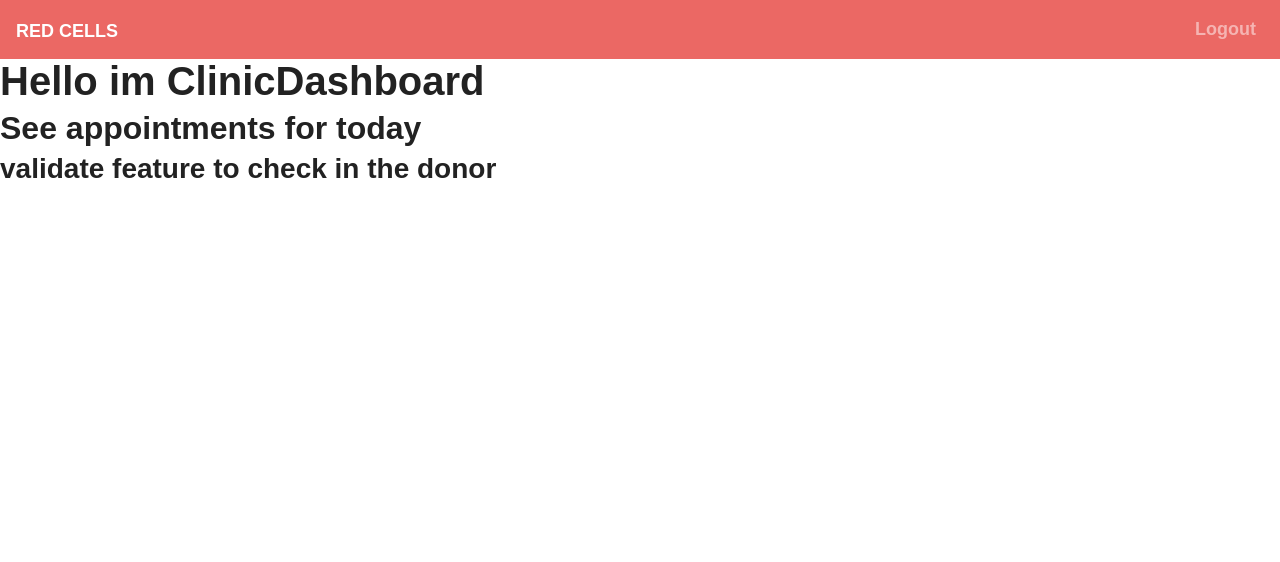
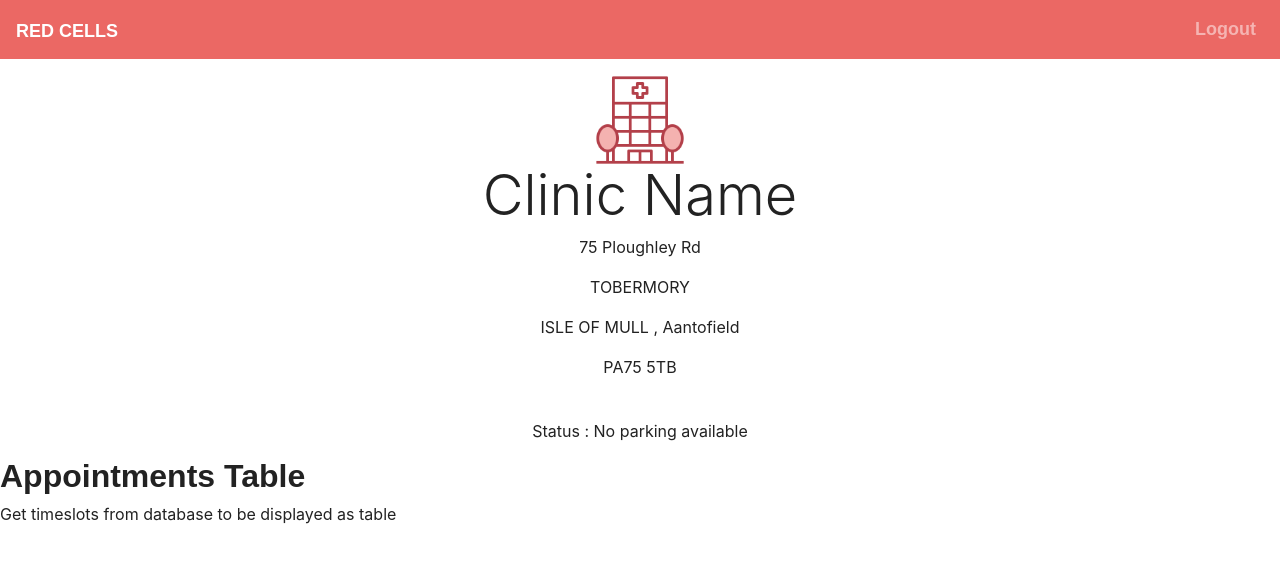
Before and after one commit to hjc86/blood_app, a React (Create React App) app in the folder frontend/: page /clinic-dashboard in a window 1280 px wide. Shown: the top 562 px of the page. Built offline with nearby package versions, Linux system fonts and the light colour scheme; a web font is replaced by a local one.

Commit message:
clinic card on dashboard

```diff
--- /dev/null
+++ b/frontend/src/components/clinic_appointments.js
@@ -0,0 +1,54 @@
+import React from 'react';
+import { connect } from 'react-redux';
+
+import clinic from "../img/hospital.png";
+
+
+
+class ClinicAppointments extends React.Component {
+    constructor(props) {
+        super(props);
+        this.state = {
+            "address": {
+                "address_line_1": "75  Ploughley Rd",
+                "address_line_2": "TOBERMORY",
+                "city": "ISLE OF MULL",
+                "county": "Aantofield",
+                "postcode": "PA75 5TB"
+            },
+            "requirements": "No parking available",
+            "timeslots": {"Monday": [["10:00","13:00"],["14:00","17:00"]],
+                        "Tuesday": [["09:00","13:00"],["14:00","17:00"]],
+                        "Wednesday": [["09:00","13:00"],["14:00","17:00"]],
+                        "Thursday": [["09:00","13:00"],["14:00","17:00"]],
+                        "Friday": [["09:00","13:00"],["14:00","17:00"]]}
+        };
+    };
+
+
+
+    render() {
+        return (
+            <div>
+            <div className="m-3 justify-content-center text-center">
+                    <img src={clinic} alt="profile picture" style={{width: "90px"}}/>
+                    <br/>
+                    <label className="display-4">Clinic Name</label>
+                    <br />
+                    <p>{this.state.address.address_line_1}</p>
+                    <p>{this.state.address.address_line_2}</p>
+                    <p>{this.state.address.city} , {this.state.address.county}</p>
+                    <p>{this.state.address.postcode}</p>
+                    < br/>
+                    <p>Status : {this.state.requirements}</p>
+            </div>
+            <div>
+                <h2>Appointments Table</h2>
+                <p>Get timeslots from database to be displayed as table</p>
+            </div>
+            </div>
+        )
+    }
+}
+
+export default connect() (ClinicAppointments);
--- a/frontend/src/containers/clinic_dashboard.js
+++ b/frontend/src/containers/clinic_dashboard.js
@@ -2,18 +2,17 @@ import React from 'react';
 import NavBar from '../components/navbar_dashboard';
 import { connect } from 'react-redux';
 
+import ClinicAppointments from '../components/clinic_appointments';
+
 class ClinicDashboard extends React.Component {
+
 
     render() {
 
         return (
             <div>
             <NavBar />
-                <div>
-                <h1>Hello im ClinicDashboard</h1>
-                <h2>See appointments for today</h2>
-                <h3>validate feature to check in the donor</h3>
-                </div>
+             <ClinicAppointments />
             </div>
         )
     }
```
Also changed, not shown: frontend/src/img/hospital.png (added).
